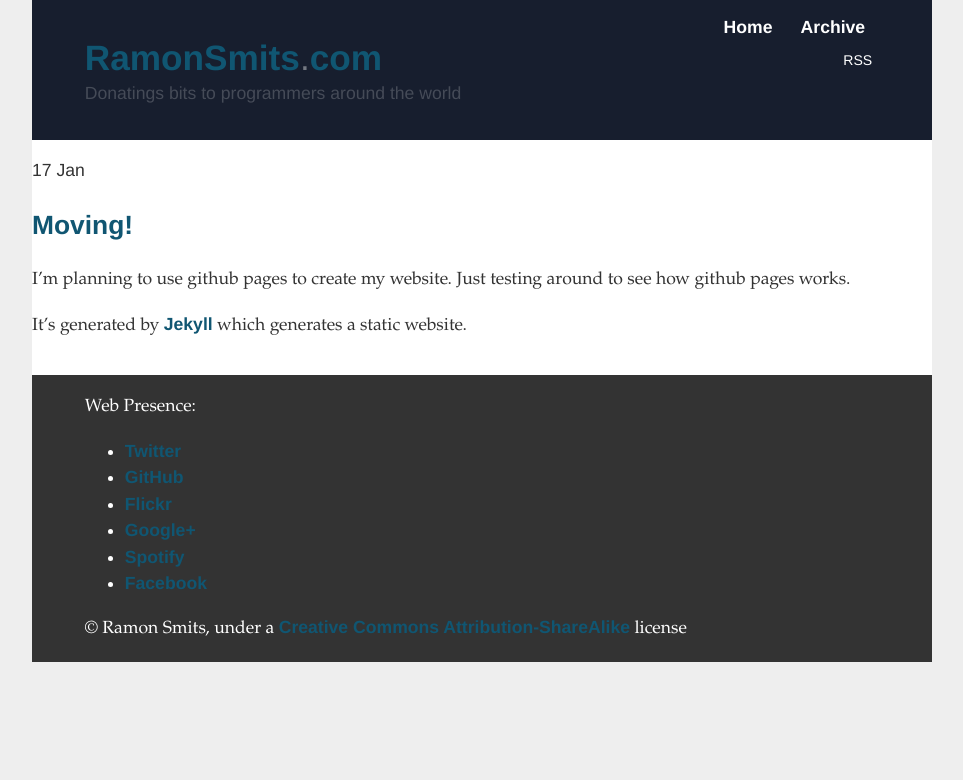
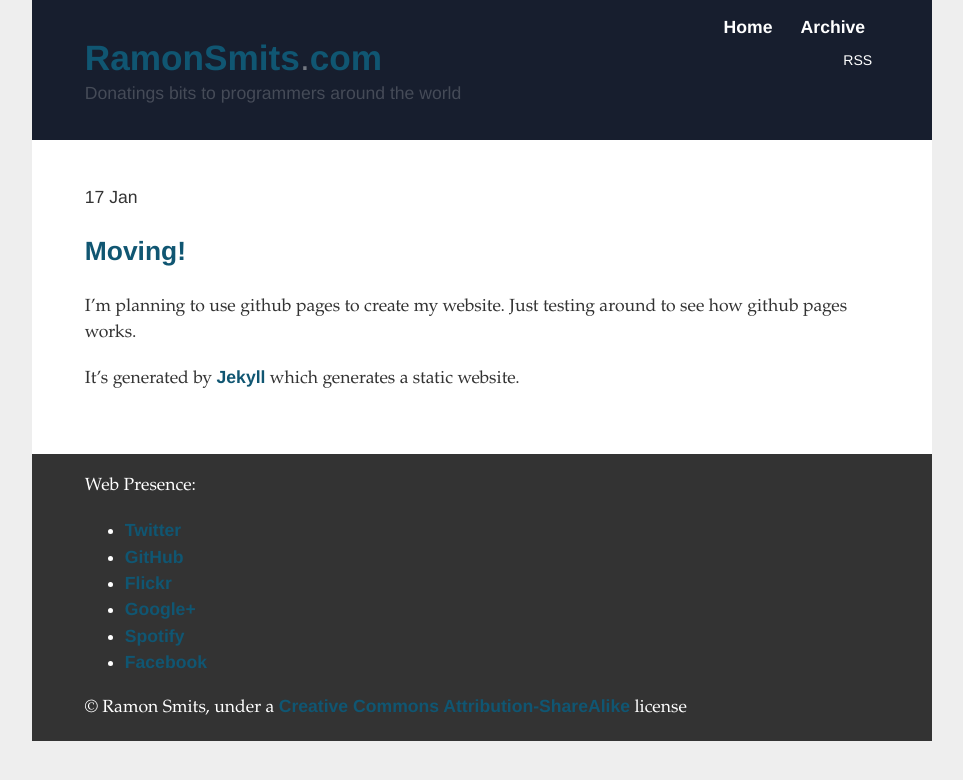
Before and after one commit to ramonsmits/ramonsmits.github.com, a Jekyll site: the page built from index.html, in a window 1280 px wide. Shown: the top 780 px of the page, without its empty margins (158-1121 px from the left). Built offline with Jekyll 4.4.1, drawn with Linux system fonts in a browser that asks for light colours.

Commit message:
Lay-out did not work correctly due to missing main section.

```diff
--- a/_layouts/default.html
+++ b/_layouts/default.html
@@ -19,7 +19,9 @@
         </nav>
         <h1><a href="{{ base.url }}/">RamonSmits<span>.</span>com</a></h1><span>Donatings bits to programmers around the world</span>
     </header>
+    <section role="main">
     {{ content }}
+    </section>
 	<footer>
 	  <p>
 		Web Presence:
```
